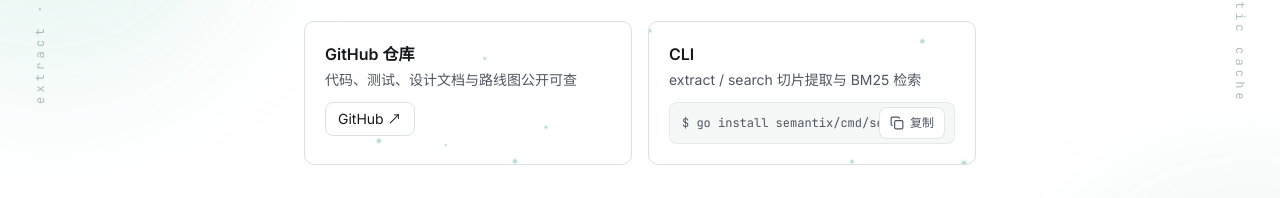
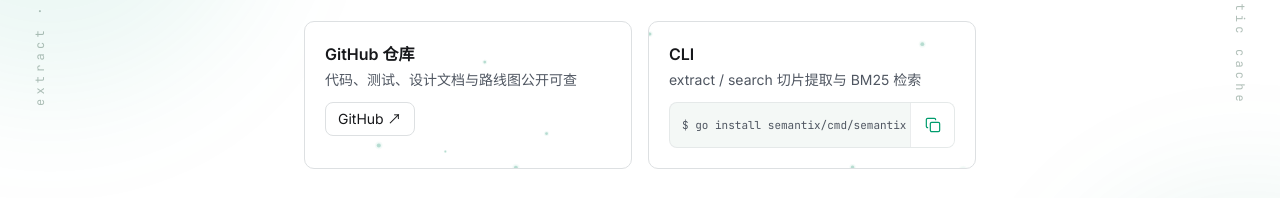
Before and after one commit to Allenllii/semantix, a Next.js app in the folder site/: page / in a window 1280 px wide. Shown: the part 425-623 px from the top of the page. Built offline with nearby package versions, Linux system fonts and the light colour scheme.

Commit message:
polish site code blocks and blog heading

```diff
--- a/site/src/components/CopyCode.tsx
+++ b/site/src/components/CopyCode.tsx
@@ -7,6 +7,7 @@
   code: string;
   className?: string;
   prompt?: boolean;
+  singleLine?: boolean;
   tone?: "light" | "dark";
 };
 
@@ -33,6 +34,7 @@
   code,
   className = "",
   prompt = false,
+  singleLine = false,
   tone = "light",
 }: CopyCodeProps) {
   const [state, setState] = useState<CopyState>("idle");
@@ -74,12 +76,22 @@
   const label = state === "copied" ? "已复制" : state === "failed" ? "重试" : "复制";
 
   return (
-    <div className={`relative ${className}`}>
+    <div
+      className={`flex min-w-0 overflow-hidden rounded-md border ${
+        isDark
+          ? "border-white/10 bg-[oklch(0.21_0.006_260)]"
+          : "border-border/60 bg-[oklch(0.976_0.005_165)]"
+      } ${className}`}
+    >
       <pre
-        className={`overflow-x-auto rounded-md p-3 pr-24 font-mono text-xs ${
+        className={`min-w-0 flex-1 p-3 font-mono leading-5 ${
+          singleLine
+            ? "whitespace-pre-wrap break-words text-[11px] sm:whitespace-nowrap"
+            : "whitespace-pre-wrap break-words text-xs"
+        } ${
           isDark
-            ? "border border-white/10 bg-[oklch(0.21_0.006_260)] text-slate-300"
-            : "border border-border/60 bg-[oklch(0.976_0.005_165)] text-[oklch(0.45_0.02_260)]"
+            ? "text-slate-300"
+            : "text-[oklch(0.45_0.02_260)]"
         }`}
       >
         <code>{prompt ? `$ ${code}` : code}</code>
@@ -88,18 +100,21 @@
         type="button"
         onClick={handleCopy}
         aria-label={`${label}代码`}
-        className={`absolute right-2.5 top-1/2 inline-flex h-8 -translate-y-1/2 items-center gap-1.5 rounded-md border px-2.5 text-xs font-medium transition-colors focus-visible:outline-none focus-visible:ring-2 focus-visible:ring-accent focus-visible:ring-offset-2 ${
+        title={label}
+        className={`flex w-11 shrink-0 items-center justify-center border-l transition-colors focus-visible:outline-none focus-visible:ring-2 focus-visible:ring-inset focus-visible:ring-accent active:translate-y-px ${
           isDark
-            ? "border-white/15 bg-[oklch(0.27_0.008_260)] text-slate-300 hover:border-emerald-400/60 hover:text-emerald-300"
-            : "border-border/80 bg-white text-muted-foreground hover:border-accent/60 hover:text-accent"
+            ? "border-white/10 bg-[oklch(0.25_0.008_260)] text-slate-300 hover:bg-[oklch(0.29_0.01_260)] hover:text-emerald-300"
+            : "border-border/60 bg-white text-accent hover:bg-accent/5"
         }`}
       >
         {state === "copied" ? (
-          <Check aria-hidden="true" className="size-3.5" />
+          <Check aria-hidden="true" className="size-4" strokeWidth={1.8} />
         ) : (
-          <Copy aria-hidden="true" className="size-3.5" />
+          <Copy aria-hidden="true" className="size-4" strokeWidth={1.8} />
         )}
-        <span aria-live="polite">{label}</span>
+        <span className="sr-only" aria-live="polite">
+          {label}
+        </span>
       </button>
     </div>
   );
--- a/site/src/components/Hero.tsx
+++ b/site/src/components/Hero.tsx
@@ -85,6 +85,7 @@
                 className="mt-3"
                 code="go install semantix/cmd/semantix"
                 prompt
+                singleLine
               />
             </div>
           </div>
--- a/site/src/components/Install.tsx
+++ b/site/src/components/Install.tsx
@@ -66,7 +66,7 @@
                   </span>
                 </h3>
                 <p className="mt-1 text-sm text-muted-foreground">{step.desc}</p>
-                <CopyCode className="mt-4" code={step.code} tone="dark" />
+                <CopyCode className="mt-4" code={step.code} prompt />
                 <div className="mt-auto pt-4 text-sm">
                   {step.external ? (
                     <a
```
